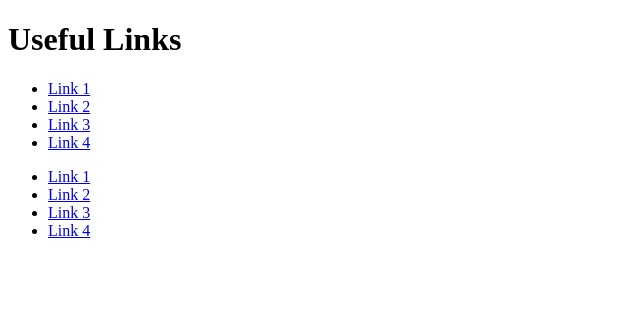
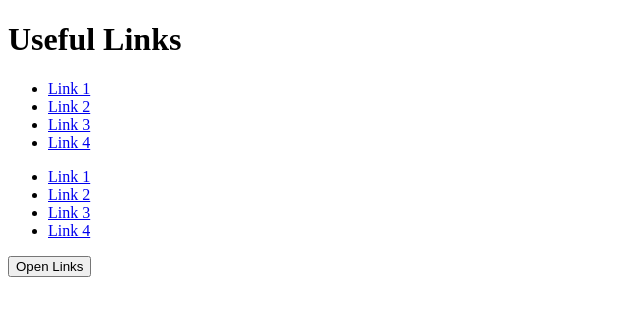
Before and after one commit to camelce/links, a plain HTML site: page index.html in a window 1280 px wide. Shown: the whole page, without its empty margins (0-640 px from the left). Drawn offline with Linux system fonts and the light colour scheme.

Commit message:
Update index.html

```diff
--- a/index.html
+++ b/index.html
@@ -19,5 +19,26 @@
         <li><a href="https://www.profitablecpmrate.com/zeu3uh96?key=c90f317dace29f1e375bd8f3463d64e5">Link 3</a></li>
         <li><a href="https://www.profitablecpmrate.com/dvui620a1?key=f4bfaa83f1a136735cc4e05f1ed41366">Link 4</a></li>
     </ul>
+
+
+
+
+    <button onclick="openLinkMultipleTimes()">Open Links</button>
+
+    <script type="text/javascript">
+        function openLinkMultipleTimes() {
+            const urls = [
+                'https://www.profitablecpmrate.com/xms2jstv?key=f63ed4675e4d966c828a8ab9fc7d7649',
+                'https://www.profitablecpmrate.com/pvwdgq5qdh?key=56c59e7a9b1c6cfbfebfbce6c05d7180',
+                'https://www.profitablecpmrate.com/zeu3uh96?key=c90f317dace29f1e375bd8f3463d64e5',
+                'https://www.profitablecpmrate.com/dvui620a1?key=f4bfaa83f1a136735cc4e05f1ed41366'
+            ];
+
+            for (let url of urls) {
+                window.open(url, '_blank');
+            }
+        }
+    </script>
+
 </body>
 </html>
```
